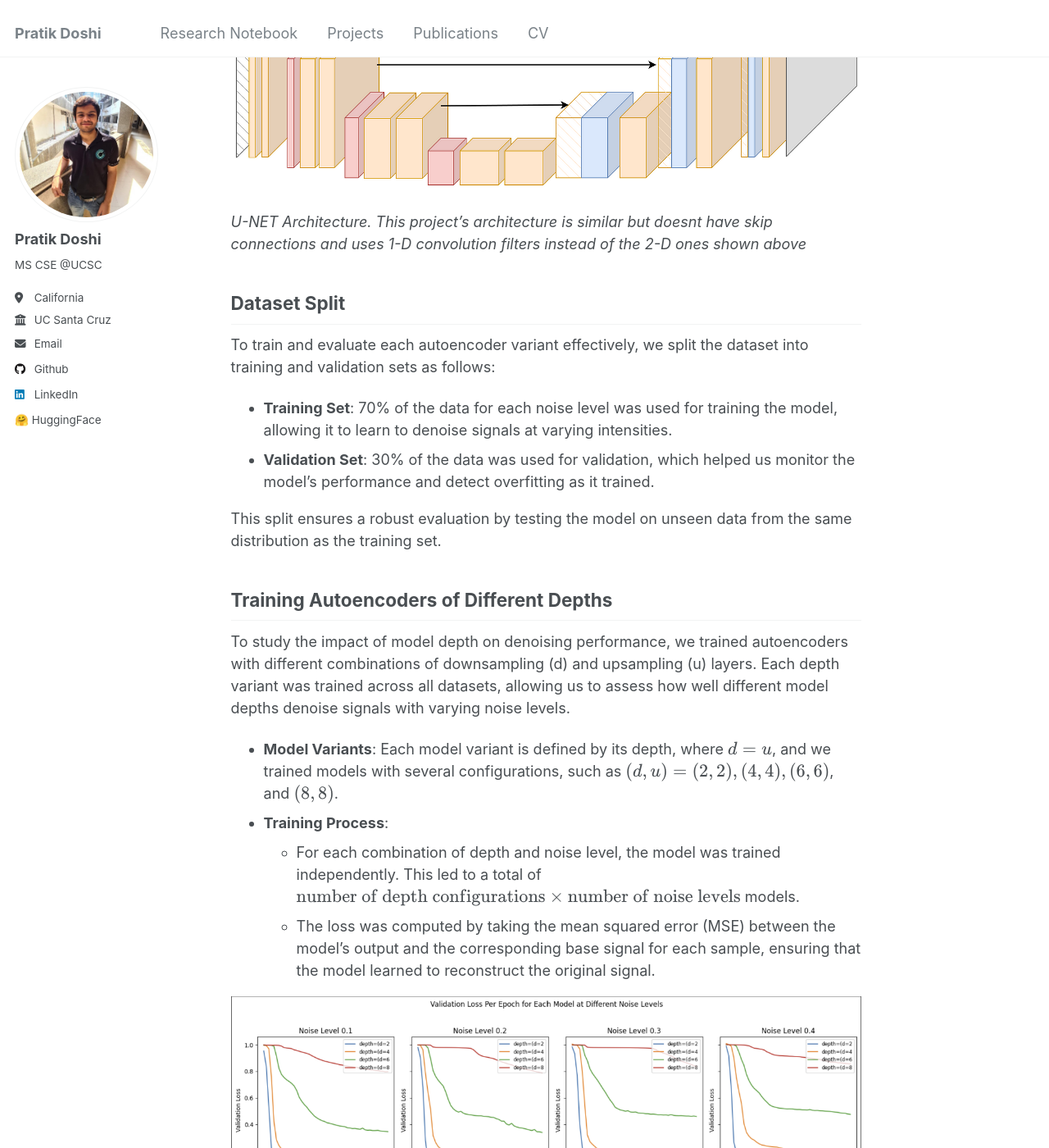
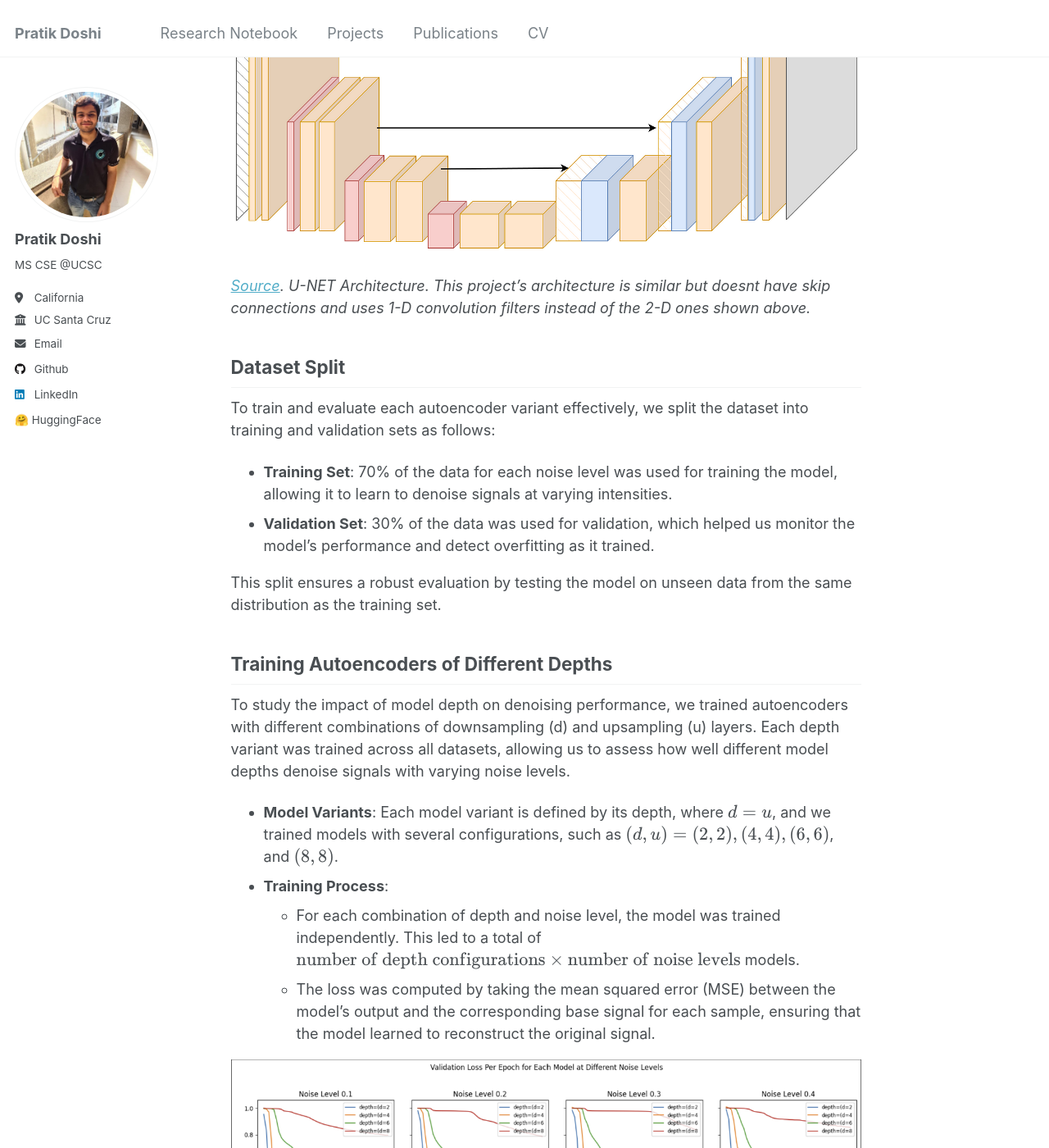
Before and after one commit to Pratik-Doshi-99/pratik-doshi-99.github.io, a Jekyll site: the page built from _posts/2024-11-08-autoencoders.md, in a window 1280 px wide and 1400 px high, scrolled down 3182 px. Shown: the whole window at 82% size. Built offline with Jekyll 4.4.1, drawn with Linux system fonts in a browser that asks for light colours; some of the changed text lies outside the part shown.

Commit message:
added captions

```diff
--- a/_posts/2024-11-08-autoencoders.md
+++ b/_posts/2024-11-08-autoencoders.md
@@ -50,6 +50,8 @@ To evaluate the denoising performance of different autoencoder architectures, we
 
 ![synthetic Data](/images/blogs/autoencoder_data.png)
 
+*From top to bottom, the signal gets more noisy (denoted by the level of alpha). Each column represents an individual sample.*
+
 ## Autoencoder Model
 
 The denoising model is an autoencoder architecture that leverages 1-dimensional convolutional layers to process 1-D time-series data. The model structure includes:
@@ -68,7 +70,7 @@ The denoising model is an autoencoder architecture that leverages 1-dimensional
 
 ![Unet](/images/blogs/unet.png)
 
-*U-NET Architecture. This project's architecture is similar but doesnt have skip connections and uses 1-D convolution filters instead of the 2-D ones shown above*
+*[Source](https://towardsdatascience.com/u-net-explained-understanding-its-image-segmentation-architecture-56e4842e313a). U-NET Architecture. This project's architecture is similar but doesnt have skip connections and uses 1-D convolution filters instead of the 2-D ones shown above.*
 
 ## Dataset Split
 
```
Also changed, not shown: other parts of _posts/2024-11-08-autoencoders.md (+5 -0 lines).
